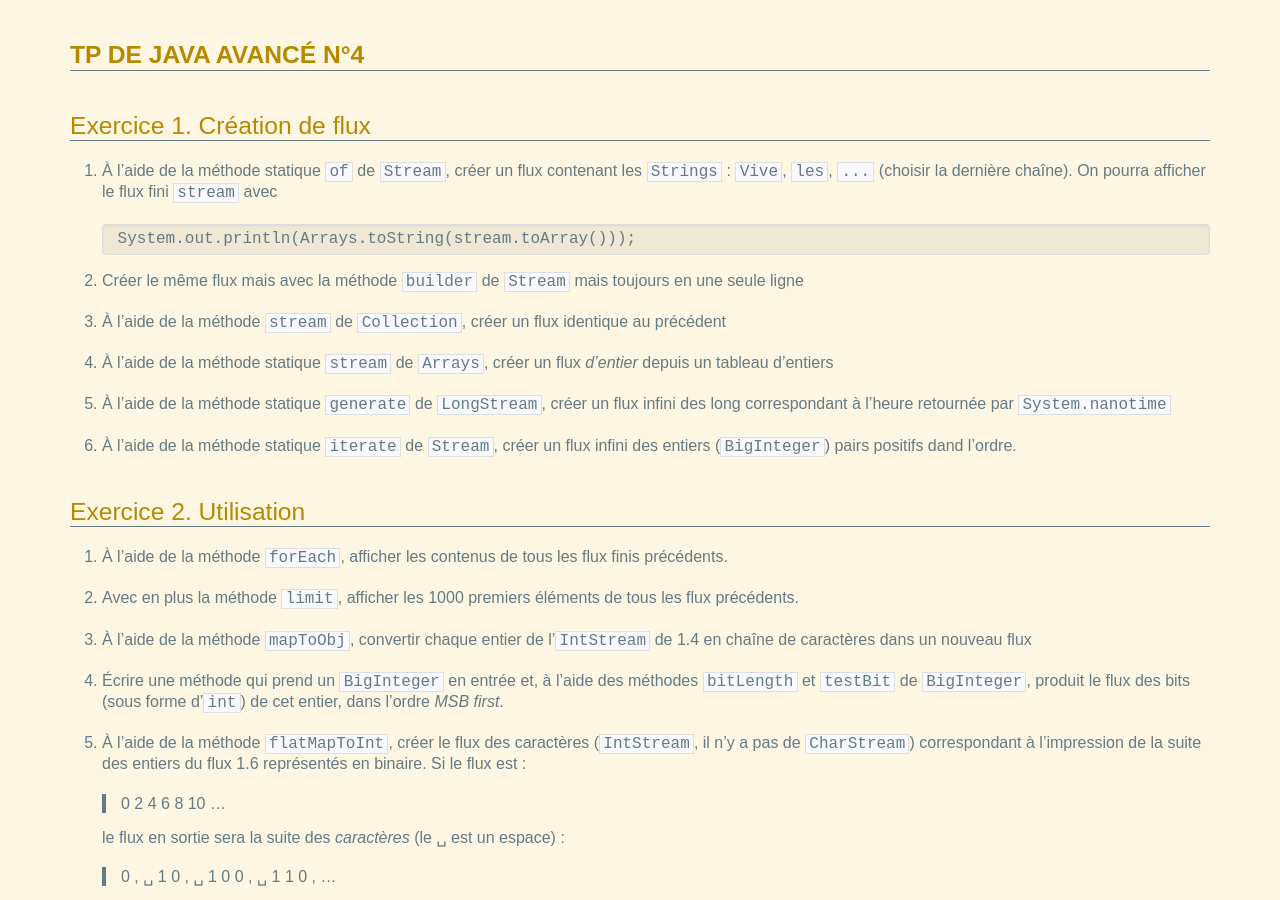
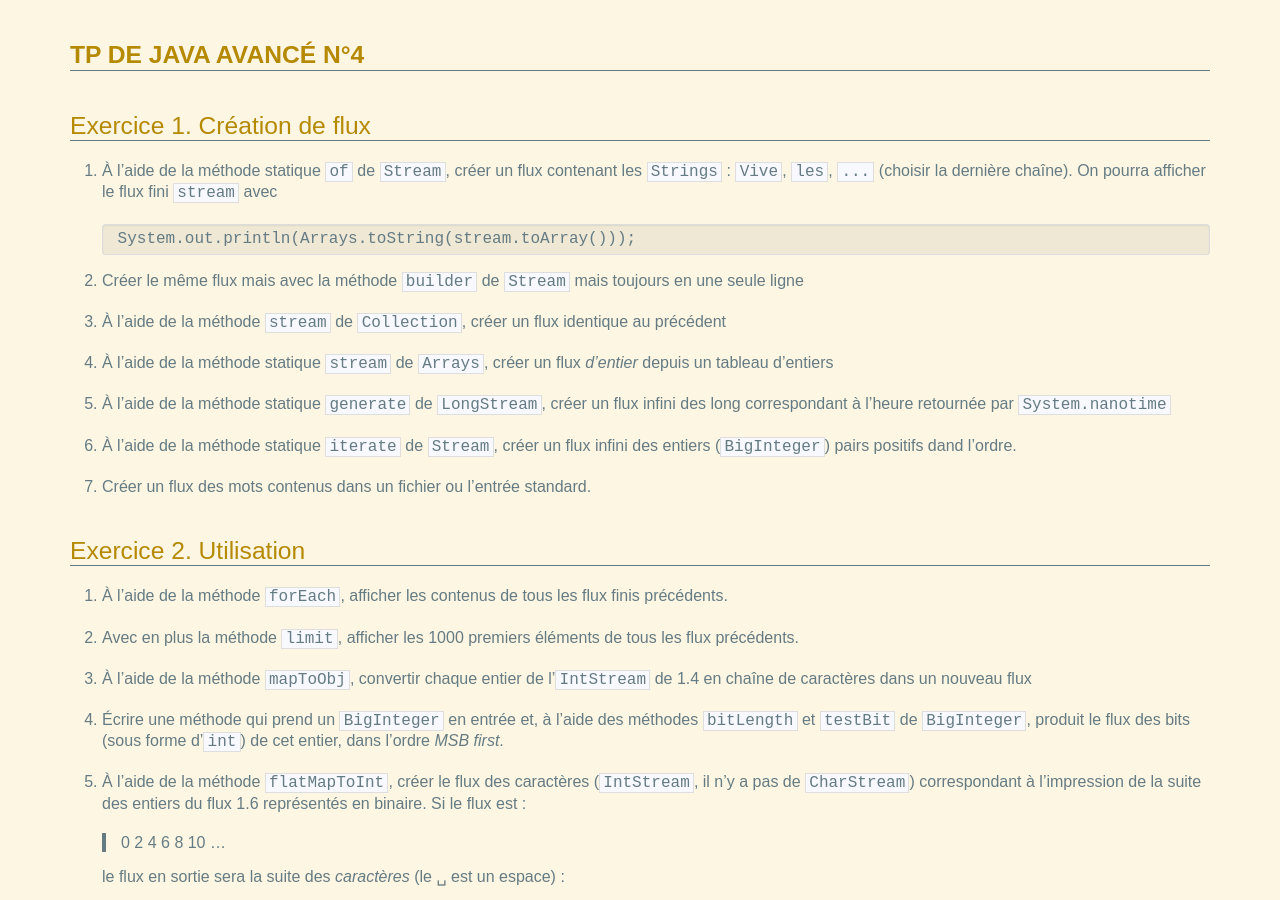
Before and after one commit to lacl-upec/m1javaa, a Jekyll site: the page built from _posts/2015-11-17-TP 4.md, in a window 1280 px wide and 900 px high. Built offline with Jekyll 4.4.1, drawn with Linux system fonts in a browser that asks for light colours.

Commit message:
Created :_posts/2015-11-17-TP 4.md

```diff
--- a/_posts/2015-11-17-TP 4.md
+++ b/_posts/2015-11-17-TP 4.md
@@ -17,6 +17,8 @@ Exercice 1. Création de flux
 5. À l'aide de la méthode statique `generate` de `LongStream`, créer un flux infini des long correspondant à l'heure retournée par `System.nanotime`
 
 6. À l'aide de la méthode statique `iterate` de `Stream`, créer un flux infini des entiers (`BigInteger`) pairs positifs dand l'ordre.
+
+7. Créer un flux des mots contenus dans un fichier ou l'entrée standard.
 
 Exercice 2. Utilisation
 -----------------------
```
